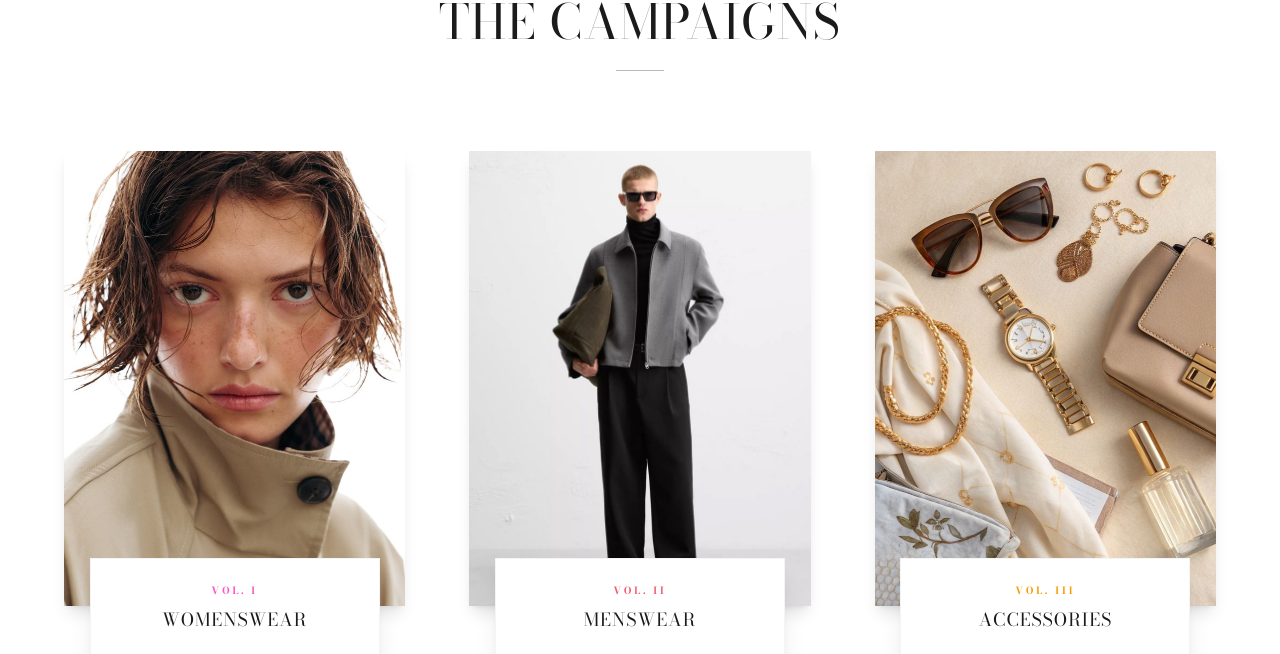
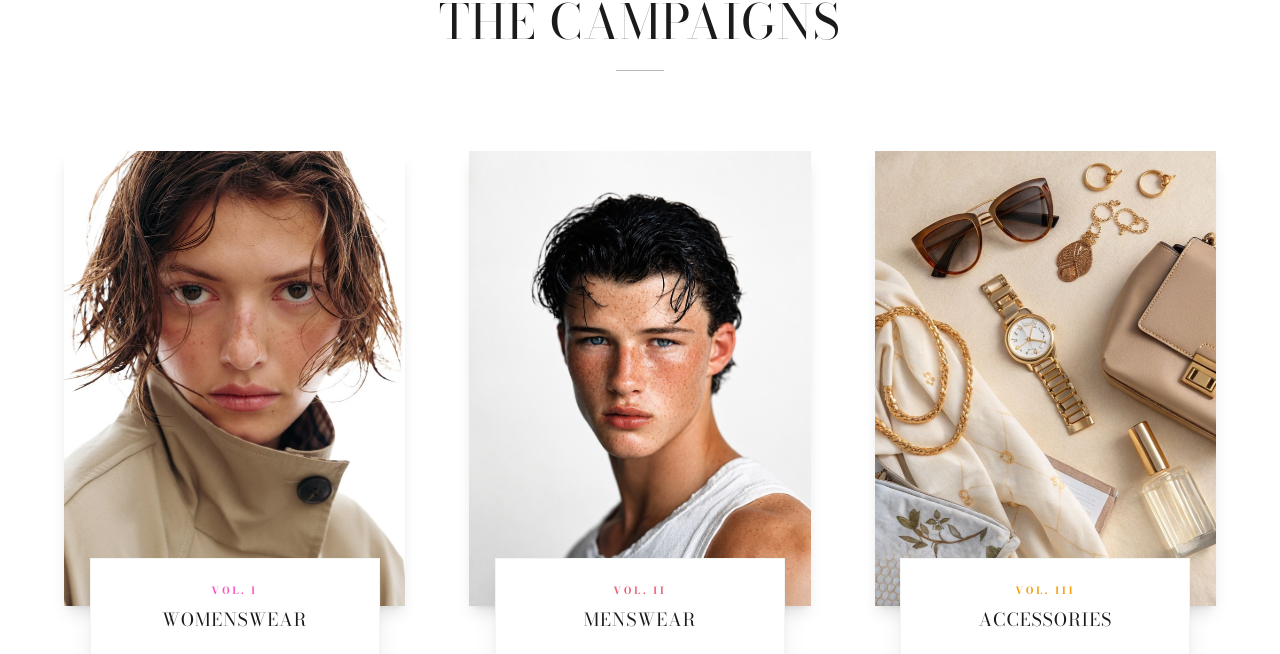
Before and after one commit to jaggureddy11/ShopHere, a Next.js app in the folder frontend/: page / in a window 1280 px wide. Shown: the part 824-1478 px from the top of the page. Built offline with nearby package versions, Linux system fonts and the light colour scheme; no server answers.

Commit message:
Update menswear campaign card image with custom uploaded model photo

```diff
--- a/frontend/src/app/(shop)/page.tsx
+++ b/frontend/src/app/(shop)/page.tsx
@@ -271,7 +271,7 @@ export default function HomePage() {
           <Link href="/products?category=mens-clothing" className="group relative flex flex-col items-center cursor-pointer pb-8">
             <div className="relative w-full aspect-[3/4] overflow-hidden bg-surface-dim shadow-lg">
               <img
-                src="/images/community/mens_campaign.png"
+                src="/images/community/mens_campaign.jpg"
                 alt="Menswear Campaign"
                 className="w-full h-full object-cover transition-transform duration-[1200ms] ease-out group-hover:scale-105"
               />
```
Also changed, not shown: frontend/public/images/community/mens_campaign.jpg (added), frontend/public/images/community/mens_campaign.png (deleted).
